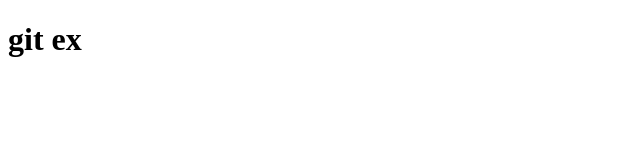
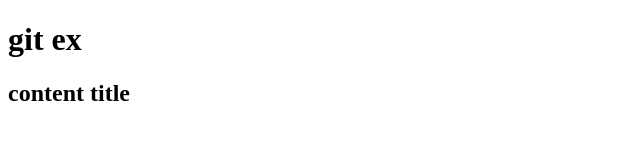
Before and after one commit to chaewon5205/git_ex, a plain HTML site: page index.html in a window 1280 px wide. Shown: the whole page, without its empty margins (0-640 px from the left). Drawn offline with Linux system fonts and the light colour scheme.

Commit message:
부제목 추가

```diff
--- a/index.html
+++ b/index.html
@@ -7,5 +7,6 @@
 </head>
 <body>
    <h1>git ex</h1>
+   <h2>content title</h2>
 </body>
 </html>
```
